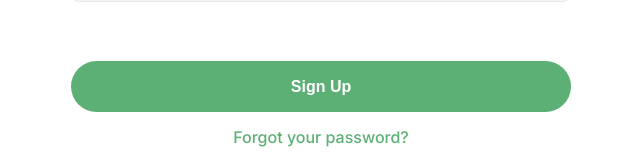
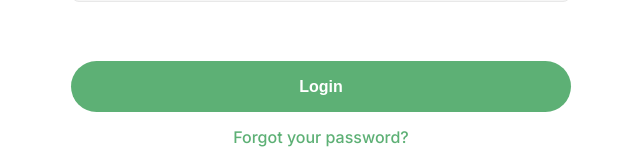
Before and after one commit to aliarslanansari/relevel-task-1, a React (Create React App) app: page /login in a window 1280 px wide. Shown: the part 209-371 px from the top of the page, without its empty margins (319-959 px from the left). Built offline with nearby package versions, Linux system fonts and the light colour scheme.

Commit message:
added login button handler

```diff
--- a/src/containers/LoginPage/index.tsx
+++ b/src/containers/LoginPage/index.tsx
@@ -6,6 +6,7 @@ import Header from '../../components/Header'
 import PasswordInput from '../../components/PasswordInput'
 import TextField from '../../components/TextField'
 import { colors } from '../../utils/themes/colors'
+import { useHistory } from 'react-router'
 
 const StyledForm = styled.form`
   display: flex;
@@ -26,6 +27,7 @@ const ForgotPassword = styled.span`
 `
 
 const LoginPage = () => {
+  const history = useHistory()
   return (
     <>
       <Head title='Login' />
@@ -33,7 +35,13 @@ const LoginPage = () => {
       <StyledForm onSubmit={(e) => e.preventDefault()}>
         <TextField placeholder='Email' onChange={() => {}} />
         <PasswordInput placeholder='Password' />
-        <Button label='Sign Up' mt='2.7rem' onClick={() => {}} />
+        <Button
+          label='Login'
+          mt='2.7rem'
+          onClick={() => {
+            history.push('/profile')
+          }}
+        />
         <ForgotPassword>
           <Clickable text='Forgot your password?' onClick={() => {}} />
         </ForgotPassword>
```
